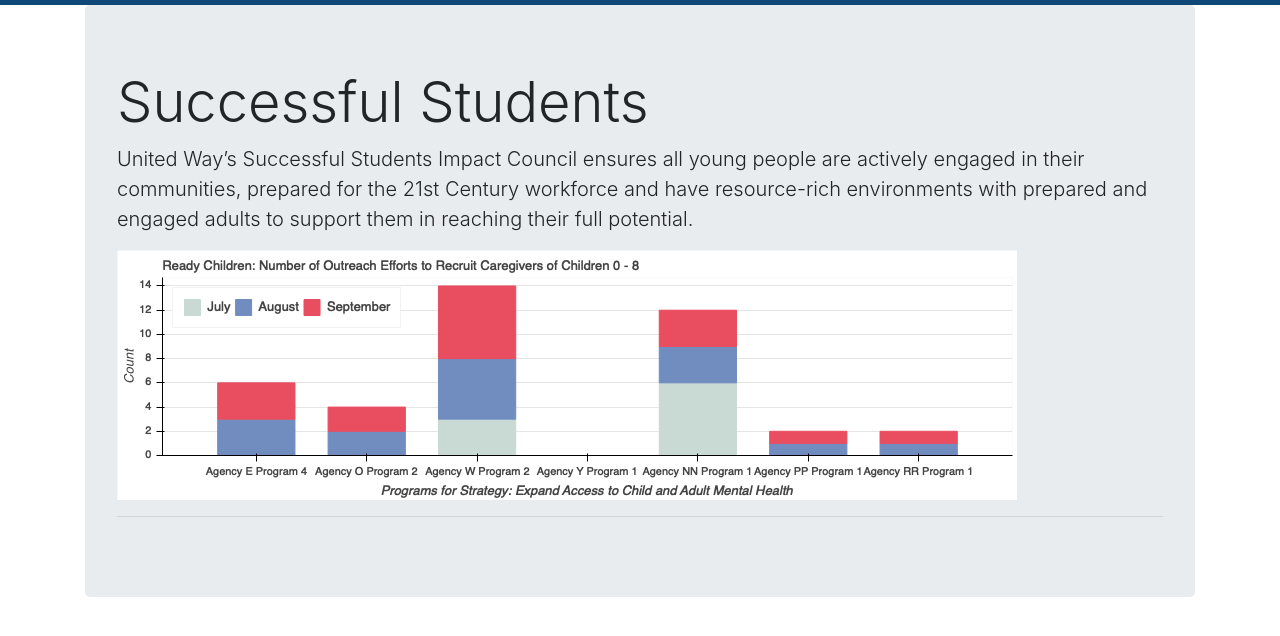
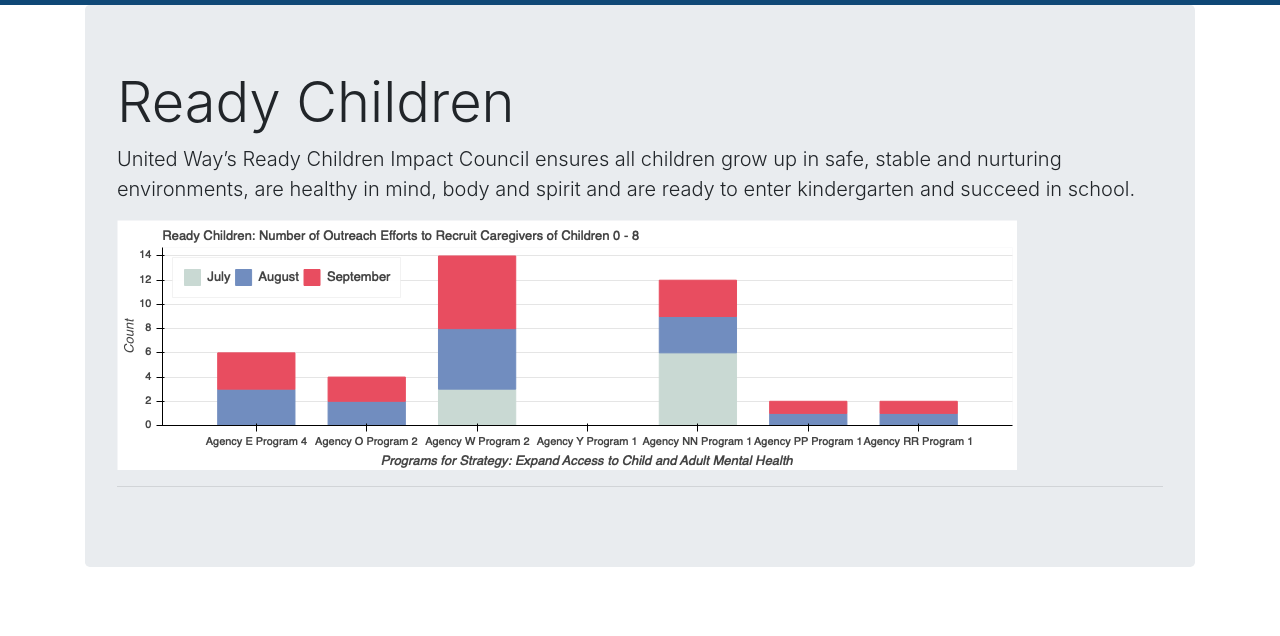
Before and after one commit to Dallas19/team-10, a plain HTML site: page pages/private_ready_childern.html in a window 1280 px wide. Shown: the part 96-732 px from the top of the page. Drawn offline with nearby package versions, Linux system fonts and the light colour scheme.

Commit message:
updated private page

```diff
--- a/pages/private_ready_childern.html
+++ b/pages/private_ready_childern.html
@@ -20,12 +20,11 @@
     </nav>
     <section class="container">
         <div class="jumbotron">
-            <h1 class="display-4">Successful Students</h1>
+            <h1 class="display-4">Ready Children</h1>
             <p class="lead">
-                United Way’s Successful Students Impact Council ensures all young people are actively engaged in their
-                communities, prepared for the 21st Century workforce and have resource-rich environments with prepared
-                and
-                engaged adults to support them in reaching their full potential.
+                United Way’s Ready Children Impact Council ensures all children grow up in safe, stable and nurturing
+                environments, are healthy in mind, body and spirit and are ready to enter kindergarten and succeed in
+                school.
             </p>
             <img src="../data/Ready_Children_Example_Visualization.png" />
             <hr>
```
Also changed, not shown: pages/private_indv_famlies.html (+4 -5 lines), pages/private_successful_students.html (+1 -1 lines), 1 other file.
